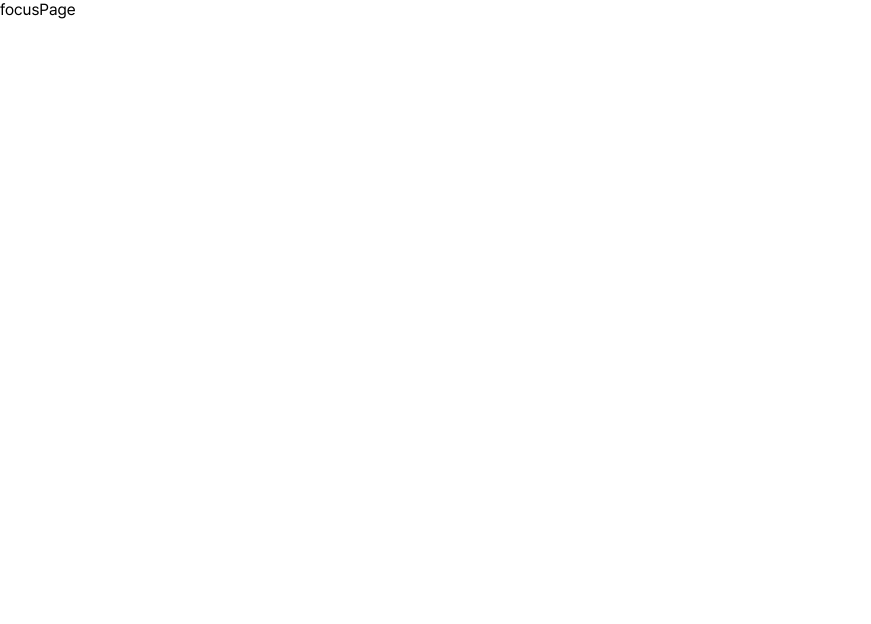
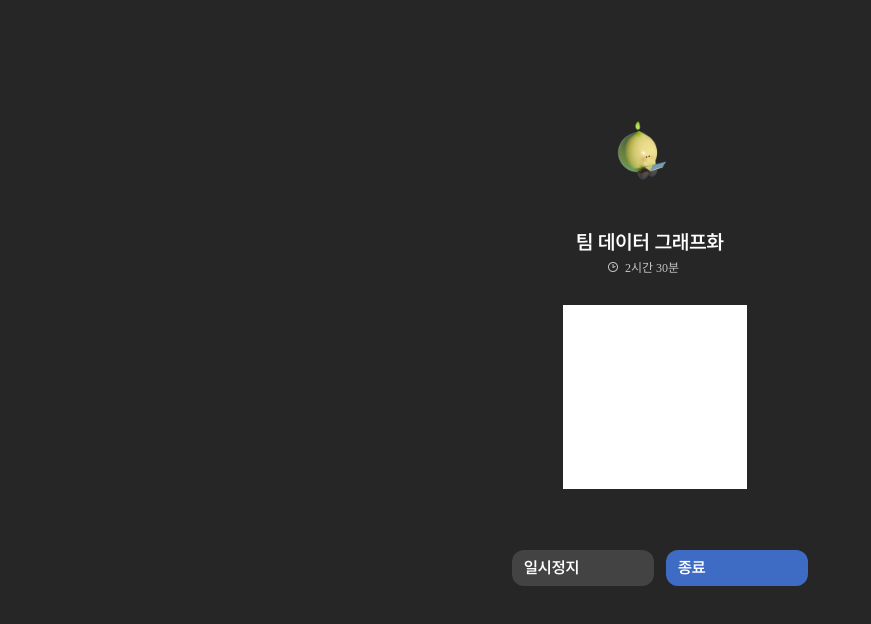
Before and after one commit to WORK-NECTOR/OFFIZZ-FE, a Next.js app: page /focus in a window 1280 px wide. Shown: the top 624 px of the page, without its empty margins (0-871 px from the left). Built offline with nearby package versions, Linux system fonts and the light colour scheme.

Commit message:
OFZ-32 feat:focus페이지 라우팅

```diff
--- a/src/app/focus/page.module.css
+++ b/src/app/focus/page.module.css
@@ -0,0 +1,99 @@
+.focusWraper{
+    background: var(--Greyscale-800, #262626);
+    width: 100%;
+    height: 100%;
+}
+.centerImage img {
+    position: absolute;
+    top: 9.5rem;
+    left: 50%;
+    transform: translate(-50%, -50%); /* Offset to truly center it */
+}
+.title{
+    position: absolute;
+    left: 45%;
+    top: 14.25rem;
+    color: var(--Greyscale-White, #FFF);
+text-align: center;
+
+/* Kor/Body1-kor */
+font-family: Pretendard;
+font-size: 1.25rem;
+font-style: normal;
+font-weight: 600;
+line-height: 1.75rem; /* 140% */
+}
+.time{
+    position: absolute;
+    left: 47.5%;
+    top: 16.25rem;
+    color: var(--Greyscale-300, #C4C4C4);
+
+/* Eng/Caption4-eng */
+font-family: Figtree;
+font-size: 0.75rem;
+font-style: normal;
+font-weight: 400;
+line-height: 1rem; /* 133.333% */
+}
+.timer{
+    position: absolute;
+    left: 44%;
+    top: 19.06rem;
+    width: 11.5rem;
+height: 11.5rem;
+flex-shrink: 0;
+background-color: white;
+}
+.buttonWrapper{
+display: flex;
+position: absolute;
+    left: 40%;
+    top: 34.37rem;
+    text-align: center;
+}
+.buttonStop{
+    display: flex;
+    text-align: center;
+height: 2.25rem;
+width: 8.875rem;
+padding: 0rem 0.75rem;
+margin-right: 0.75rem;
+flex-direction: column;
+justify-content: center;
+align-items: flex-start;
+gap: 0.5rem;
+flex: 1 0 0;
+border-radius: 0.75rem;
+background: var(--Greyscale-700, #434343);
+color: var(--Greyscale-White, #FFF);
+
+/* Kor/Body5-kor */
+font-family: Pretendard;
+font-size: 1rem;
+font-style: normal;
+font-weight: 600;
+line-height: 1.375rem; /* 137.5% */
+}
+.buttonEnd{
+    display: flex;
+    width: 8.875rem;
+    height: 2.25rem;
+    padding: 0rem 0.75rem;
+    flex-direction: column;
+    justify-content: center;
+    align-items: flex-start;
+    gap: 0.5rem;
+    flex: 1 0 0;
+    border-radius: 0.75rem;
+background: var(--Blue-dark, #3E6BC3);
+color: var(--Greyscale-White, #FFF);
+text-align: center;
+
+/* Kor/Body5-kor */
+font-family: Pretendard;
+font-size: 1rem;
+font-style: normal;
+font-weight: 600;
+line-height: 1.375rem; /* 137.5% */
+}
--- a/src/app/focus/page.tsx
+++ b/src/app/focus/page.tsx
@@ -1,9 +1,29 @@
+'use client'
 import React from 'react'
-
+import styles from './page.module.css';
+import Image from 'next/image';
+import chatactor from '../../../public/charactor-laptop.png'
+import clock from '../../../public/time.png'
+import { useRouter } from 'next/navigation';
 function FocusPage() {
+    const router = useRouter();
+    const onClickFinish = ()=>{
+        router.push('/information');
+    }
   return (
-    <div>
-      focusPage
+    <div className={styles.focusWraper}>
+        <div className={styles.centerImage}>
+      <Image src={chatactor} alt='캐릭터' width={64} height={64}/>
+      </div>
+      <div className={styles.title}>팀 데이터 그래프화</div>
+      <div className={styles.time}>
+        <Image src={clock} alt='시계' width={10} height={10} style={{marginRight:'0.44rem'}}/>
+        2시간 30분</div>
+        <div className={styles.timer}></div>
+        <div className={styles.buttonWrapper}>
+            <div  className={styles.buttonStop}>일시정지</div>
+            <div  className={styles.buttonEnd} onClick={onClickFinish}>종료</div>
+        </div>
     </div>
   )
 }
```
